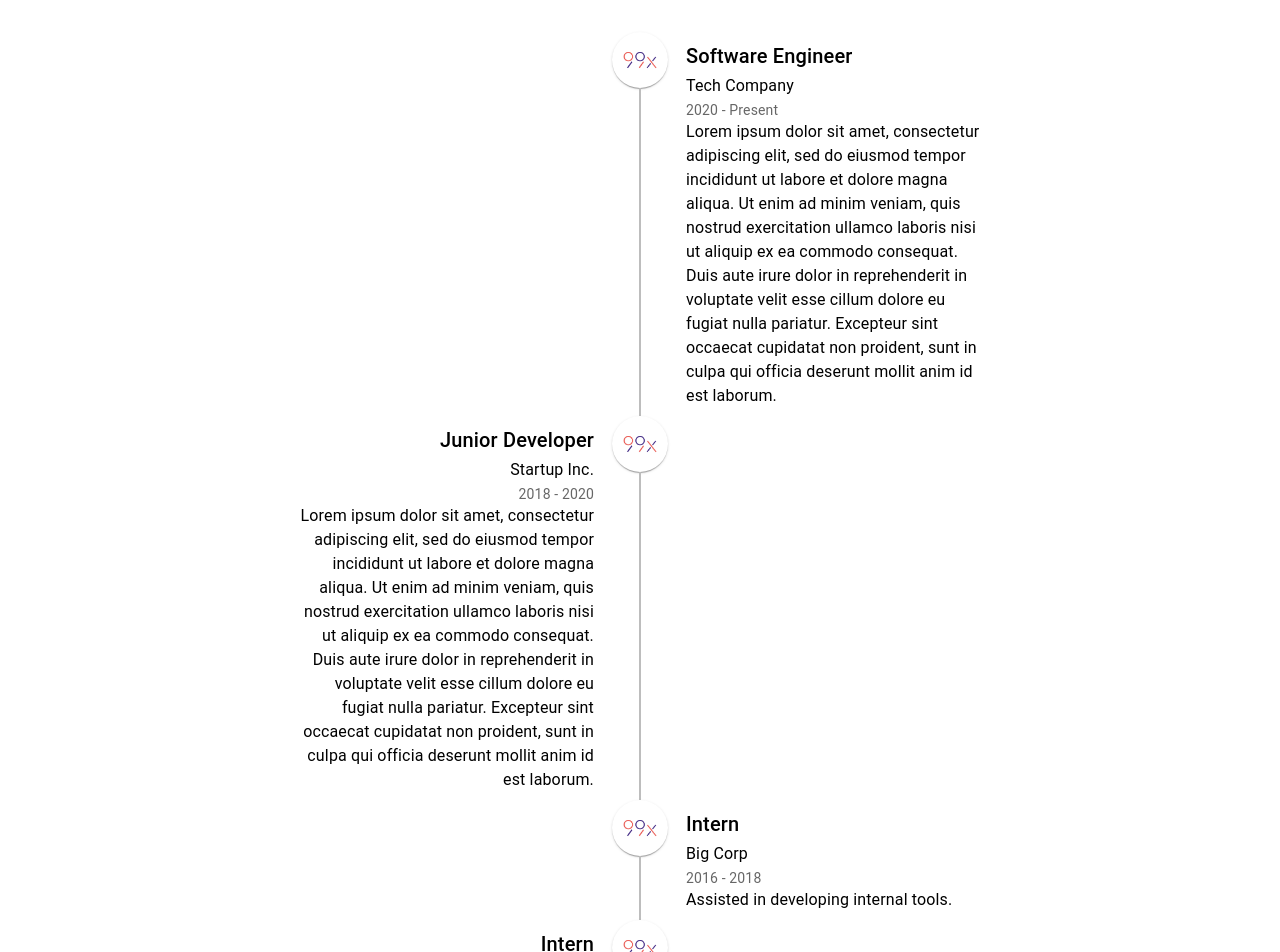
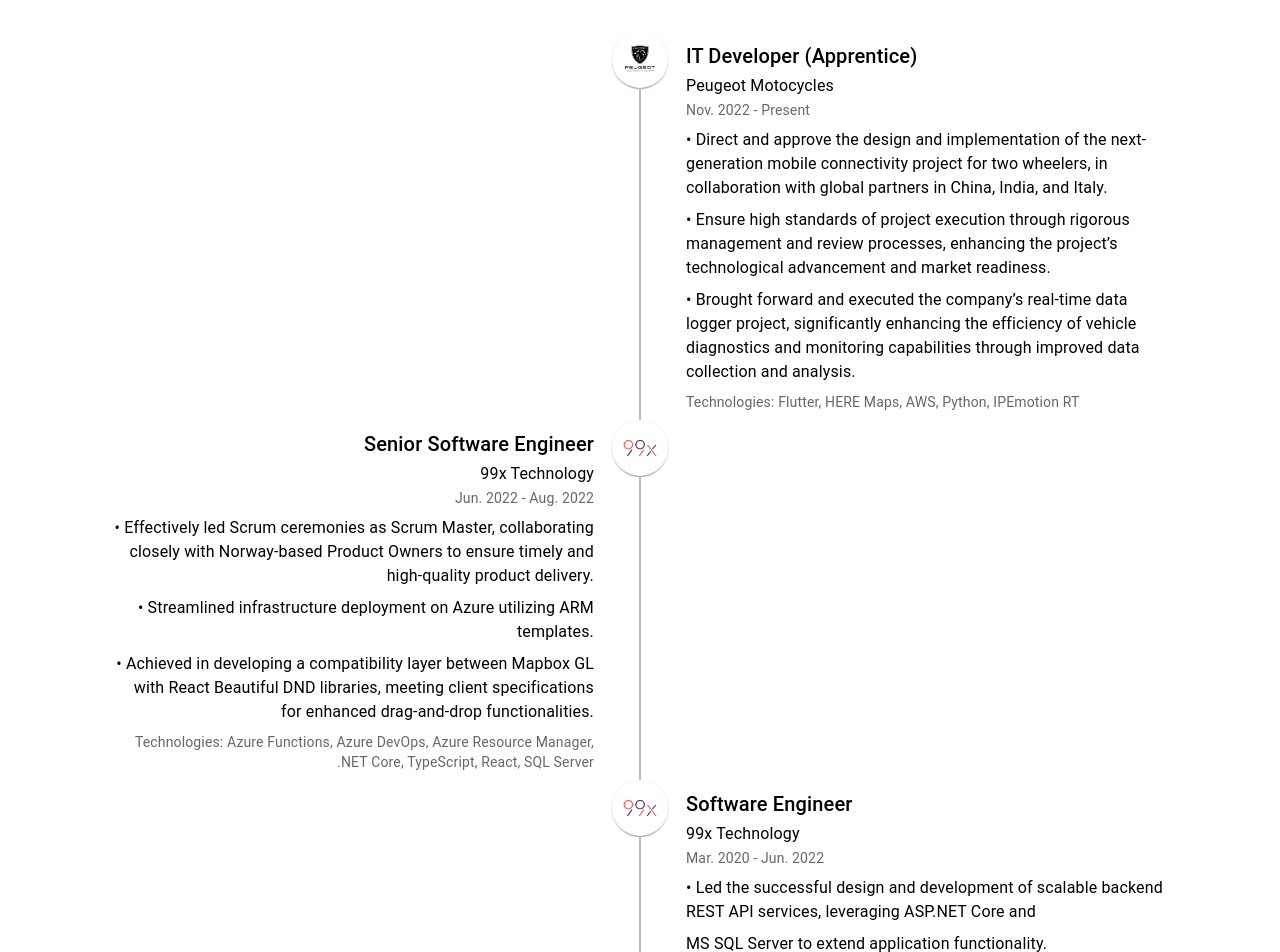
Before and after one commit to isuru117/portfolio, a React (Create React App) app: page / in a window 1280 px wide. Shown: the part 460-1412 px from the top of the page. Built offline with nearby package versions, Linux system fonts and the light colour scheme.

Commit message:
add line breaking for description attribute

```diff
--- a/src/components/Experience/Experience.tsx
+++ b/src/components/Experience/Experience.tsx
@@ -2,20 +2,45 @@
 import { Container, Typography, Box } from '@mui/material';
 import { TimelineItem, TimelineSeparator, TimelineConnector, TimelineContent, Timeline } from '@mui/lab';
 import logo_99x from '../../assets/logos/99x.png';
+import logo_pmtc from '../../assets/logos/pmtc.png';
 
 const experiences = [
     {
-        date: '2020 - Present',
-        title: 'Software Engineer',
-        company: 'Tech Company',
-        description: 'Lorem ipsum dolor sit amet, consectetur adipiscing elit, sed do eiusmod tempor incididunt ut labore et dolore magna aliqua. Ut enim ad minim veniam, quis nostrud exercitation ullamco laboris nisi ut aliquip ex ea commodo consequat. Duis aute irure dolor in reprehenderit in voluptate velit esse cillum dolore eu fugiat nulla pariatur. Excepteur sint occaecat cupidatat non proident, sunt in culpa qui officia deserunt mollit anim id est laborum.',
+        date: 'Nov. 2022 - Present',
+        title: 'IT Developer (Apprentice)',
+        company: 'Peugeot Motocycles',
+        description: `
+        • Direct and approve the design and implementation of the next-generation mobile connectivity project for two wheelers, in collaboration with global partners in China, India, and Italy.
+        • Ensure high standards of project execution through rigorous management and review processes, enhancing the project’s technological advancement and market readiness.
+        • Brought forward and executed the company’s real-time data logger project, significantly enhancing the efficiency of vehicle diagnostics and monitoring capabilities through improved data collection and analysis.`,
+        technologies: 'Flutter, HERE Maps, AWS, Python, IPEmotion RT',
+        icon: logo_pmtc
+    },
+    {
+        date: 'Jun. 2022 - Aug. 2022',
+        title: 'Senior Software Engineer',
+        company: '99x Technology',
+        description: `
+        • Effectively led Scrum ceremonies as Scrum Master, collaborating closely with Norway-based Product Owners to ensure timely and high-quality product delivery.
+        • Streamlined infrastructure deployment on Azure utilizing ARM templates.
+        • Achieved in developing a compatibility layer between Mapbox GL with React Beautiful DND libraries, meeting client specifications for enhanced drag-and-drop functionalities.`,
+        technologies: 'Azure Functions, Azure DevOps, Azure Resource Manager, .NET Core, TypeScript, React, SQL Server',
         icon: logo_99x
     },
     {
-        date: '2018 - 2020',
-        title: 'Junior Developer',
-        company: 'Startup Inc.',
-        description: 'Lorem ipsum dolor sit amet, consectetur adipiscing elit, sed do eiusmod tempor incididunt ut labore et dolore magna aliqua. Ut enim ad minim veniam, quis nostrud exercitation ullamco laboris nisi ut aliquip ex ea commodo consequat. Duis aute irure dolor in reprehenderit in voluptate velit esse cillum dolore eu fugiat nulla pariatur. Excepteur sint occaecat cupidatat non proident, sunt in culpa qui officia deserunt mollit anim id est laborum.',
+        date: 'Mar. 2020 - Jun. 2022',
+        title: 'Software Engineer',
+        company: '99x Technology',
+        description: `
+        • Led the successful design and development of scalable backend REST API services, leveraging ASP.NET Core and
+        MS SQL Server to extend application functionality.
+        • Successfully implemented and integrated authentication middleware across the application using Microsoft Graph API
+        and Azure AD B2C.
+        • Laid the groundwork for the React frontend and enabled Progressive Web Application (PWA) functionality.
+        • Integrated map functionality using Deck GL with MapBox GL to enable storing and retrieving coordinate data from
+        user-drawn polygons along with custom metadata.
+        `,
+        technologies: 'Azure Functions, Azure AD, Azure DevOps, .NET Core, TypeScript, React, SQL Server',
         icon: logo_99x
     },
     {
@@ -23,16 +48,20 @@
         title: 'Intern',
         company: 'Big Corp',
         description: 'Assisted in developing internal tools.',
-        icon: logo_99x
-    },
-    {
-        date: '2016 - 2018',
-        title: 'Intern',
-        company: 'Big Corp',
-        description: 'Assisted in developing internal tools.',
+        technologies: 'Flutter, HERE Maps, AWS, Python, IPEmotion RT',
         icon: logo_99x
     },
 ];
+
+const ExperienceDescription = ({ description }: { description: string }) => {
+    const paragraphs = description.split('\n').map((paragraph, index) => (
+        <Typography key={index} variant="body1" style={{ marginBottom: '8px' }}>
+            {paragraph}
+        </Typography>
+    ));
+
+    return <>{paragraphs}</>;
+};
 
 const Experience: React.FC = () => {
 
@@ -46,7 +75,7 @@
                 overflowY: 'auto',
                 padding: 2,
                 scrollSnapType: 'y mandatory',
-                scrollBehavior: 'smooth',  // Enable smooth scrolling
+                scrollBehavior: 'smooth',
                 '&::-webkit-scrollbar': { display: 'none' },
                 scrollbarWidth: 'none',
             }}>
@@ -81,7 +110,7 @@
                                 {index < experiences.length - 1 && <TimelineConnector />}
                             </TimelineSeparator>
                             <TimelineContent sx={{ display: 'flex', justifyContent: index % 2 === 0 ? 'flex-start' : 'flex-end' }}>
-                                <div style={{ padding: 2, maxWidth: '300px' }}>
+                                <div style={{ padding: 2, maxWidth: '600px' }}>
                                     <Typography variant="h6" component="h1">
                                         {experience.title}
                                     </Typography>
@@ -91,7 +120,10 @@
                                     <Typography variant="body2" color="textSecondary">
                                         {experience.date}
                                     </Typography>
-                                    <Typography variant="body1">{experience.description}</Typography>
+                                    <ExperienceDescription description={experience.description} />
+                                    <Typography variant="body2" color="textSecondary">
+                                        Technologies: {experience.technologies}
+                                    </Typography>
                                 </div>
                             </TimelineContent>
                         </TimelineItem>
```
